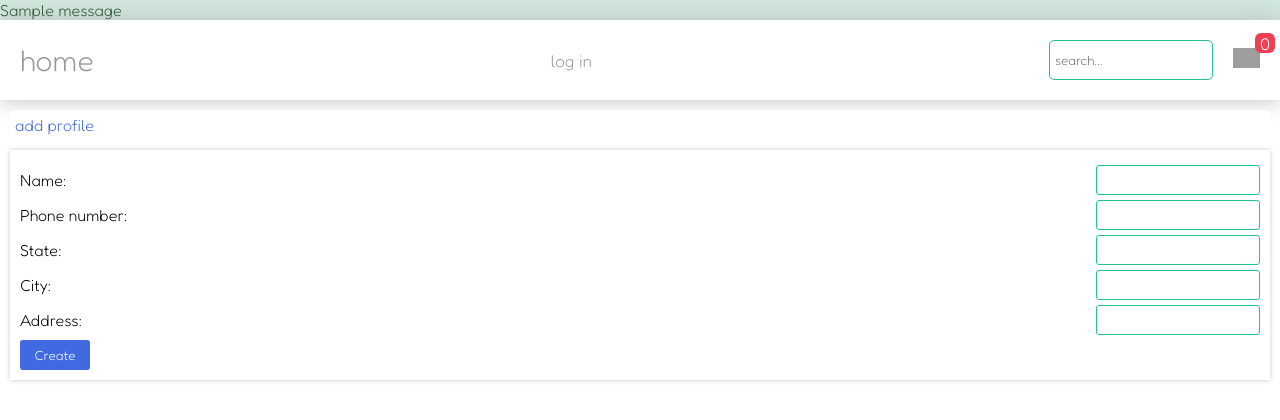
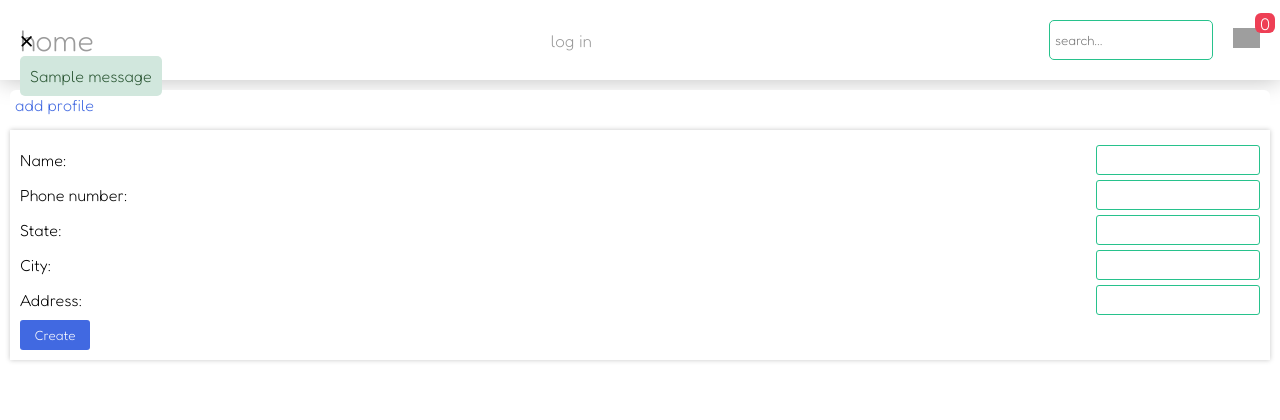
Before and after one commit to alirahmnicode/e-commerce-, a Django app: a page that uses templates/base.html in a window 1280 px wide. Shown: the top 420 px of the page. Run offline with Django 4.2, Linux system fonts and the light colour scheme; tables that the repository leaves empty hold one stand-in row (values such as "Sample post"); one stand-in notice (Sample message) is shown; grey boxes are pictures that could not be loaded.

Commit message:
add style for messages box and remove some repetition blockes from html

```diff
--- a/cart/templates/cart/cart.html
+++ b/cart/templates/cart/cart.html
@@ -76,6 +76,5 @@
 
 
     {% block js %}
-    <script src="https://ajax.googleapis.com/ajax/libs/jquery/3.5.1/jquery.min.js"></script>
     <script src="{% static 'js/cart.js' %}"></script>
     {% endblock js %}
--- a/order/templates/order/paymant.html
+++ b/order/templates/order/paymant.html
@@ -37,8 +37,3 @@
 </div>
 
 {% endblock content %}
-
-
-{% block js %}
-
-{% endblock js %}
--- a/product/templates/product/detail.html
+++ b/product/templates/product/detail.html
@@ -99,8 +99,5 @@
 
 {% block js %}
 {{ product.id |json_script:"product_id" }}
-<script src="https://ajax.googleapis.com/ajax/libs/jquery/3.5.1/jquery.min.js"></script>
 <script src="{% static 'js/cart.js' %}"></script>
-<script src="{% static 'js/message.js' %}"></script>
-<script src="{% static 'js/app.js' %}"></script>
 {% endblock js %}
--- a/product/templates/product/products_list.html
+++ b/product/templates/product/products_list.html
@@ -69,7 +69,5 @@
 </div>
 {% endblock content %}
 {% block js %}
-<script src="https://ajax.googleapis.com/ajax/libs/jquery/3.5.1/jquery.min.js"></script>
 <script src="{% static 'js/receiveobjbyscroll.js' %}"></script>
-<script src="{% static 'js/app.js' %}"></script>
 {% endblock js %}
--- a/static/style.css
+++ b/static/style.css
@@ -130,3 +130,19 @@ button {
   z-index: 1;
   position: relative;
 }
+
+/* messages */
+.messages {
+  position: fixed;
+  top: 0;
+  left: 0;
+  margin: 10px;
+  list-style: none;
+  padding: 10px;
+  border-radius: 5px;
+}
+
+.messages > li {
+  padding: 10px;
+  border-radius: 5px;
+}
--- a/templates/base.html
+++ b/templates/base.html
@@ -27,6 +27,7 @@
     <script src="https://ajax.googleapis.com/ajax/libs/jquery/3.5.1/jquery.min.js"></script>
     <script src="{% static 'js/search.js' %}"></script>
     <script src="{% static 'js/app.js' %}"></script>
+    <script src="{% static 'js/message.js' %}"></script>
     {% block js %}
     {% endblock js %}
 </body>
--- a/users/templates/registration/dashboard.html
+++ b/users/templates/registration/dashboard.html
@@ -9,11 +9,16 @@
 
 {% block content %}
 <!-- message -->
+
+{% if messages %}
 <ul class="messages">
+    <div class="close">&times;</div>
     {% for message in messages %}
     <li{% if message.tags %} class="{{ message.tags }}" {% endif %}>{{ message }}</li>
         {% endfor %}
 </ul>
+{% endif %}
+
 <!-- header -->
 <header>
     {% include 'inc/nav.html' %}
```
